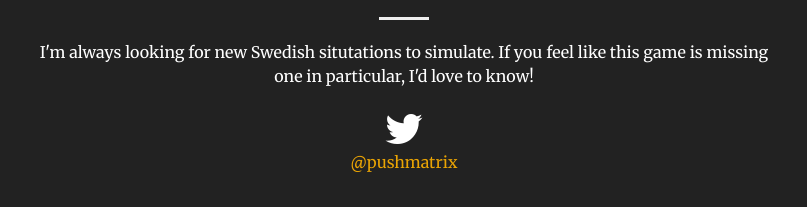
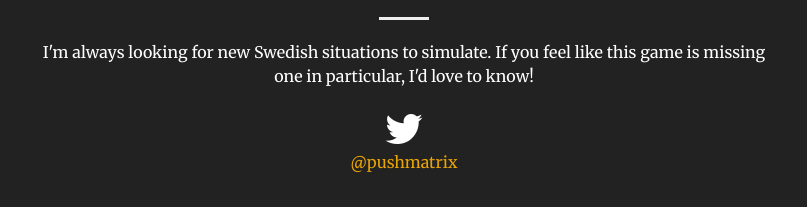
Before and after one commit to pushmatrix/swedensimulator, a website: page index.html in a window 1280 px wide. Shown: the part 2501-2708 px from the top of the page, 236-1043 px from the left. Drawn offline with nearby package versions, Linux system fonts and the light colour scheme.

Commit message:
Typofix!
:grin:

```diff
--- a/index.html
+++ b/index.html
@@ -197,7 +197,7 @@
                 <div class="col-lg-8 col-lg-offset-2 text-center">
                     <h2 class="section-heading">Have an idea?</h2>
                     <hr class="primary">
-                    <p>I'm always looking for new Swedish situtations to simulate. If you feel like this game is missing one in particular, I'd love to know!</p>
+                    <p>I'm always looking for new Swedish situations to simulate. If you feel like this game is missing one in particular, I'd love to know!</p>
                 </div>
                 <div class="col-lg-12 text-center">
                     <i class="fa fa-twitter fa-3x wow bounceIn" data-wow-delay=".1s"></i>
```
